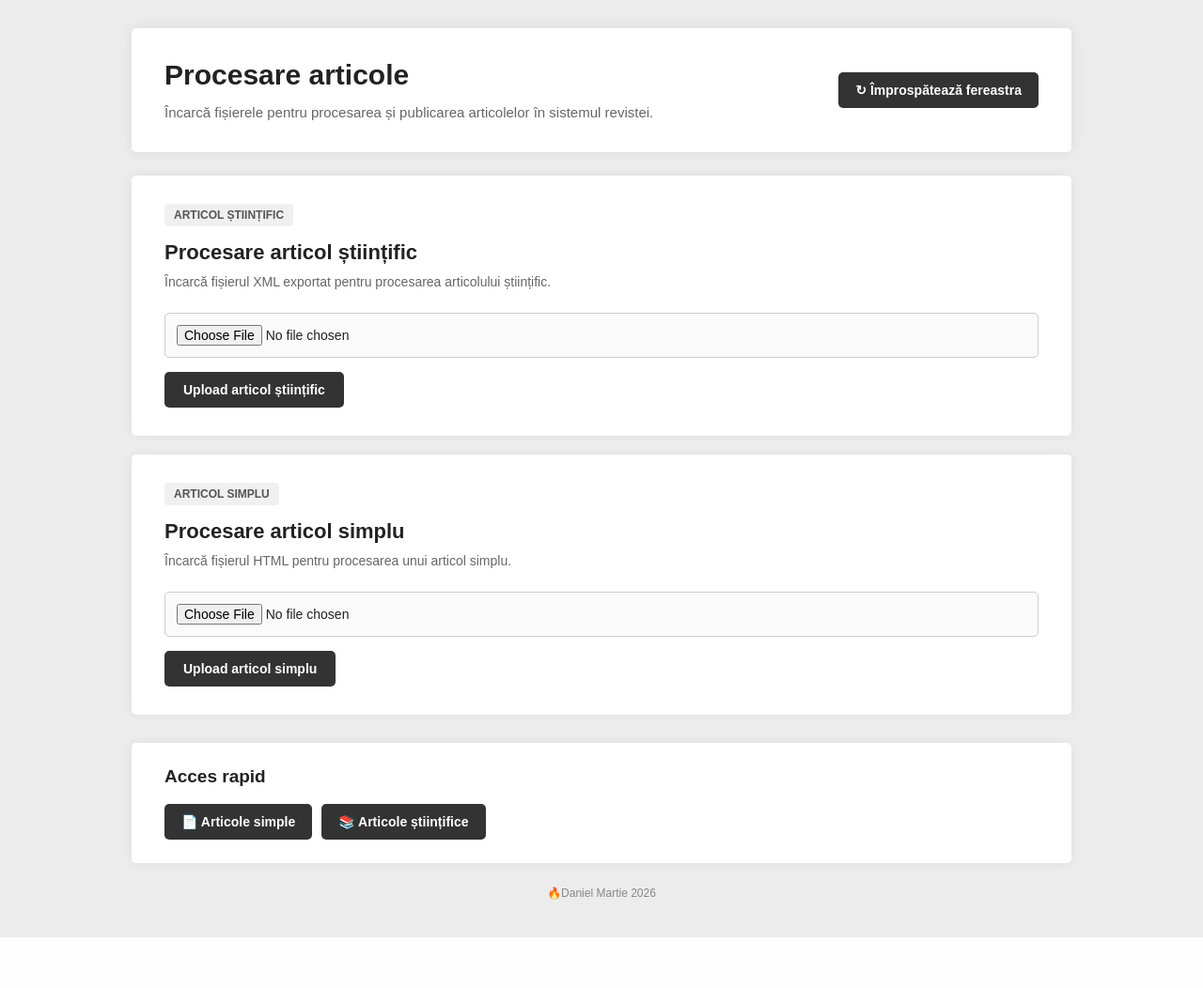
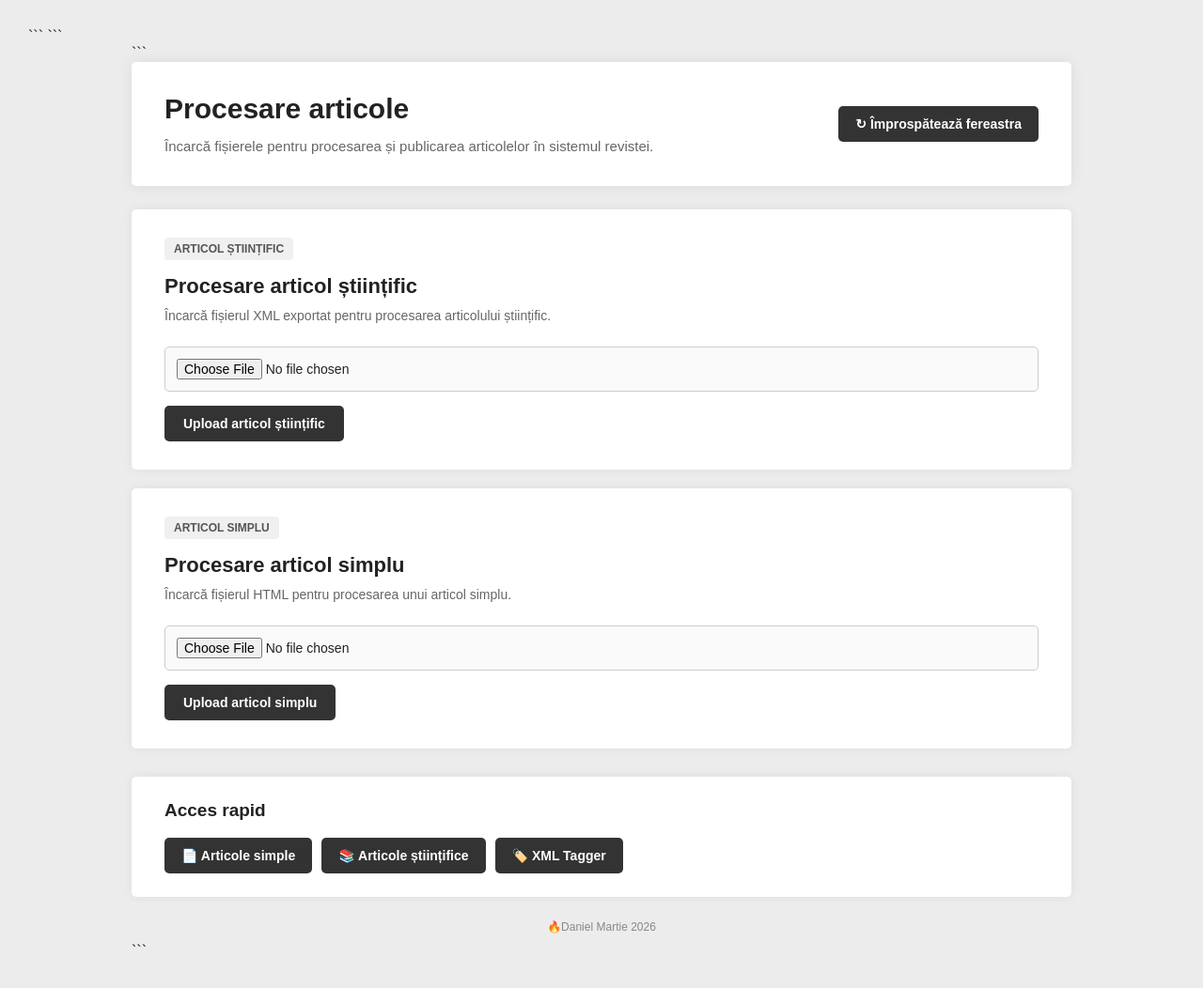
Before and after one commit to businessanuntro-code/pdf-medical-site2, a FastAPI app: page / in a window 1280 px wide. Shown: the whole page at 94% size. Before the commit the page ends 998 px from the top, so only its background shows below. Run offline with FastAPI, Linux system fonts and the light colour scheme.

Commit message:
Update index.html

````diff
--- a/templates/index.html
+++ b/templates/index.html
@@ -4,6 +4,7 @@
 
 <head>
 
+```
 <meta charset="UTF-8">
 
 <meta
@@ -672,6 +673,24 @@
 
 
     /* ==================================================
+       XML TAGGER
+       ================================================== */
+
+    .navigation-button.tagger {
+
+        background: #333;
+
+    }
+
+
+    .navigation-button.tagger:hover {
+
+        background: #555;
+
+    }
+
+
+    /* ==================================================
        FOOTER
        ================================================== */
 
@@ -766,16 +785,15 @@
     }
 
 </style>
+```
 
 </head>
 
-
 <body>
 
-
 <div class="page-container">
 
-
+```
 <!-- ==================================================
      HEADER
      ================================================== -->
@@ -1173,6 +1191,16 @@
         </a>
 
 
+        <!-- XML TAGGER -->
+
+        <a
+            href="/xml-tagger"
+            class="navigation-button tagger"
+        >
+            🏷️ XML Tagger
+        </a>
+
+
     </div>
 
 </section>
@@ -1187,10 +1215,9 @@
    🔥Daniel Martie 2026
 
 </div>
-
-
-</div>
-
+```
+
+</div>
 
 <script>
 
@@ -1750,7 +1777,6 @@ document
 
 </script>
 
-
 </body>
 
 </html>
````
Lines whose indentation alone changed are shown as unchanged.
